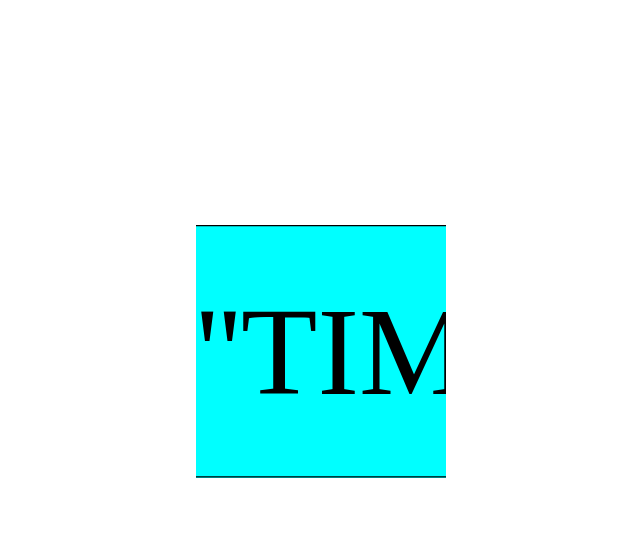
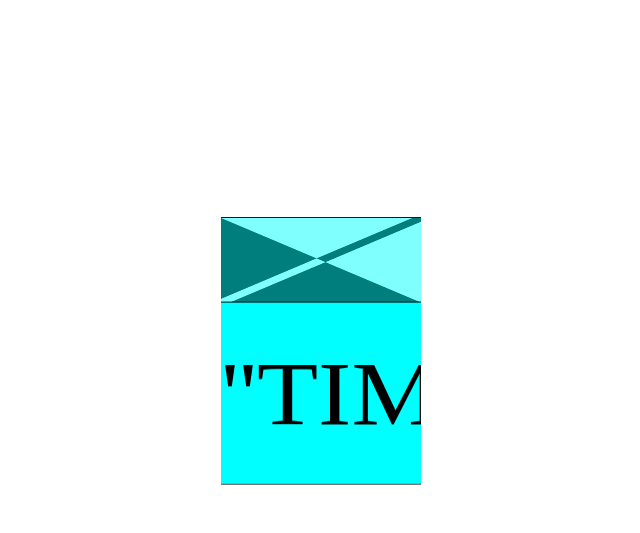
Before and after one commit to jernoble/html5timecube.com, a plain HTML site: page index.html in a window 1280 px wide. Shown: the part 50-583 px from the top of the page, without its empty margins (319-959 px from the left). Drawn offline with Linux system fonts and the light colour scheme.

Commit message:
Add terminator image to top of time cube.

```diff
--- a/cube.css
+++ b/cube.css
@@ -22,11 +22,16 @@ body {
 
     -webkit-perspective: 500;
 }
+
+.stage {
+}
+
 .cube {
-    -webkit-transform-style: preserve-3d;
     width: 200px;
     height: 200px;
     position: relative;
+    -webkit-transform-style: preserve-3d;
+    -webkit-transform: rotateX(-25deg);
     -webkit-animation-duration: 5s;
     -webkit-animation-iteration-count: infinite;
     -webkit-animation-timing-function: linear;
@@ -34,8 +39,8 @@ body {
 }
 
 @-webkit-keyframes spin {
-    0% { -webkit-transform: rotateY(0deg); }
-    100% { -webkit-transform: rotateY(-360deg); }
+    0% { -webkit-transform: rotateX(-25deg) rotateY(0deg); }
+    100% { -webkit-transform: rotateX(-25deg) rotateY(-360deg); }
 }
 
 .cube .face {
@@ -54,6 +59,7 @@ body {
 .cube .north { -webkit-transform: rotateY(90deg)  translateZ(100px); }
 .cube .west  { -webkit-transform: rotateY(180deg) translateZ(100px); }
 .cube .south { -webkit-transform: rotateY(270deg) translateZ(100px); }
+.cube .top   { -webkit-transform: rotateX(90deg)  translateZ(100px); }
 
 .cube .content {
     font-family: 'Times New Roman';
@@ -64,3 +70,11 @@ body {
 .cube .north .content { -webkit-transform: translateX(-200px); }
 .cube .west .content  { -webkit-transform: translateX(-400px); }
 .cube .south .content { -webkit-transform: translateX(-600px); }
+.cube .top .content {
+    display: inline-block;
+    width: 100%;
+    height: 100%;
+    background-image: url('terminator.svg');
+    background-size: 100%;
+    opacity: 0.5;
+}
--- a/index.html
+++ b/index.html
@@ -7,6 +7,7 @@
 </head>
 <body>
     <div class="main centered">
+        <div class=stage>
             <div class=cube>
                 <div class="centered face east">
                     <span class="content">''TIME CUBE 4ce''</span>
@@ -20,6 +21,11 @@
                 <div class="centered face south">
                     <span class="content">''TIME CUBE 4ce''</span>
                 </div>
+                <div class="face top">
+                    <span class="content"></span>
+                </div>
+            </div>
+        </div>
     </div>
 </body>
 </html>
```
Also changed, not shown: terminator.svg (added). Lines whose indentation alone changed are shown as unchanged.
